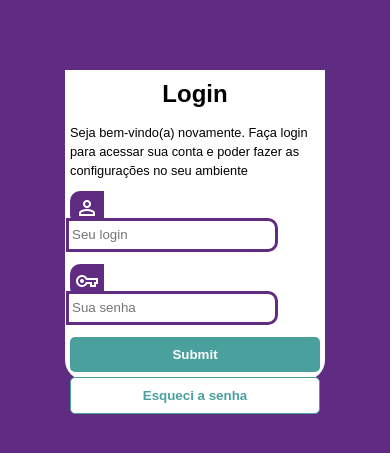
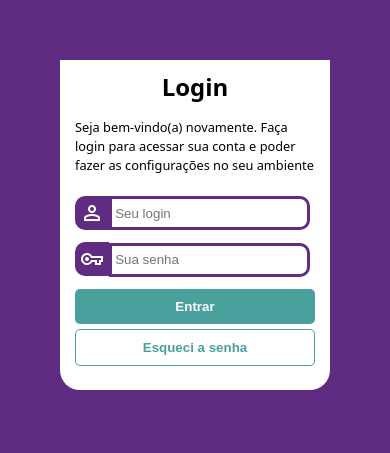
Before and after one commit to devgabrielbrito/projeto-login, a plain HTML site: page index.html in a window 390 px wide. Shown: the part 347-800 px from the top of the page. Drawn offline with nearby package versions, Linux system fonts and the light colour scheme.

Commit message:
finalização temporaria do mobile first

```diff
--- a/estilos/style.css
+++ b/estilos/style.css
@@ -19,7 +19,7 @@ body {
     position: relative;
     height: 100vh;
     background-color: var(--cor2);
-    font-family: Arial, Helvetica, sans-serif;
+    font-family: system-ui, -apple-system, BlinkMacSystemFont, 'Segoe UI', Roboto, Oxygen, Ubuntu, Cantarell, 'Open Sans', 'Helvetica Neue', sans-serif;
     box-sizing: border-box;
 }
 
@@ -32,7 +32,8 @@ main {
     top: 50%;
     left: 50%;
     transform: translate(-50%, -50%);
-    width: 260px;
+    width: 270px;
+    height: 630px;
     border-radius: 20px;
 }
 
@@ -44,11 +45,10 @@ main h1 {
 }
 
 main p {
-    font-family: Arial, Helvetica, sans-serif;
     margin: 5px;
     font-size: 0.8em;
     line-height: 1.5em;
-    margin-bottom: 10px;
+    margin-bottom: 20px;
 }
 
 main label {
@@ -62,7 +62,7 @@ main label {
 }
 
 input#isenha, input#ilogin {
-    width: 200px;
+    width: 189px;
     margin: auto;
     border-radius: 0 10px 10px 0;
     border: 3px solid #5f2c82;
@@ -79,6 +79,12 @@ input#ienviar {
     border-radius: 5px;
 }
 
+input#ienviar:hover {
+    cursor: pointer;
+    background-color: #347270;
+    transition: 0.3s;
+}
+
 input#iesqueci {
     width: 100%;
     background-color: #ffffff;
@@ -88,7 +94,13 @@ input#iesqueci {
     font-weight: bolder;
     border-radius: 5px;
     border: 1px solid var(--cor1);
+}
 
+input#iesqueci:hover {
+    cursor: pointer;
+    background-color: rgb(211, 210, 210);
+    color: #265553;
+    transition: 0.3s;
 }
 
 label {
@@ -99,11 +111,10 @@ label {
 section {
     background-color: white;
     margin-top: 300px;
-    height: 300px;
+    height: 310px;
     border-radius: 0 0 20px 20px;
     margin-bottom: 0;
-    padding-bottom: 0;
-    padding-top: 10px;
+    padding: 10px;
 }
 
 .material-symbols-outlined {
--- a/index.html
+++ b/index.html
@@ -18,12 +18,15 @@
                 <label for="ilogin"> <span class="material-symbols-outlined">person</span>
                     <input type="email" name="login" id="ilogin" required placeholder="Seu login">
                 </label>
+
                 <label for="isenha"> <span class="material-symbols-outlined">vpn_key</span>
                     <input type="password" name="senha" id="isenha" required placeholder="Sua senha">
                 </label>
+
                 <label for="ienviar">
-                    <input type="submit" name="enviar" id="ienviar">
+                    <input type="submit" name="enviar" id="ienviar" value="Entrar">
                 </label>
+
                 <label for="iesqueci">
                     <input type="button" name="esqueci" id="iesqueci" value="Esqueci a senha">
                 </label>
```
